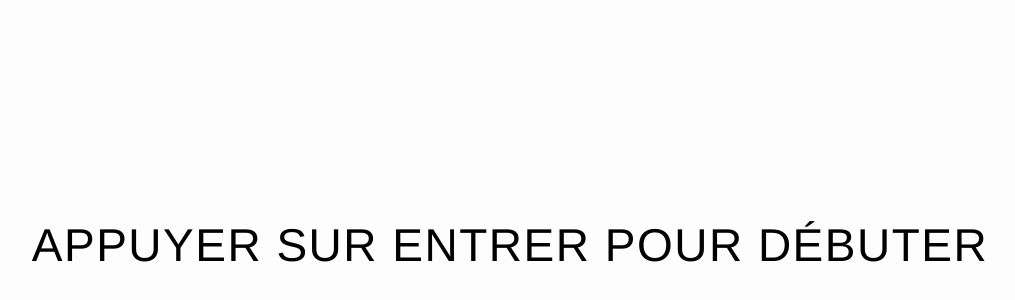
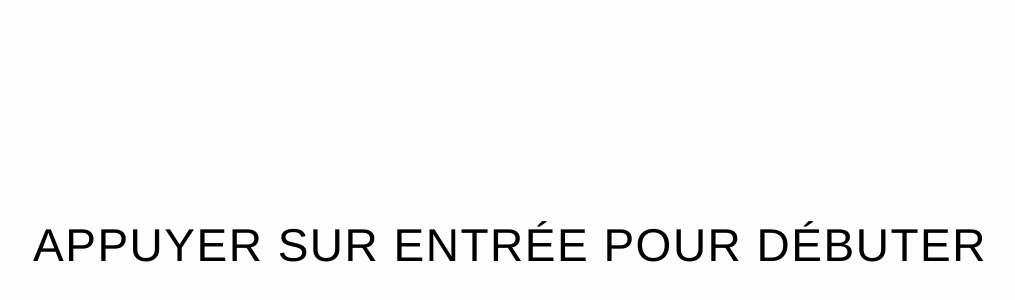
Before and after one commit to AntoineLcr/mode-d-emploi, a plain HTML site: page index.html in a window 1280 px wide. Shown: the part 98-398 px from the top of the page, without its empty margins (130-1145 px from the left). Drawn offline with Linux system fonts and the light colour scheme.

Commit message:
Update index.html

```diff
--- a/index.html
+++ b/index.html
@@ -11,7 +11,7 @@
 
 
   <div class="pageIntro">
-    <h1 class="text">APPUYER SUR ENTRER POUR DÉBUTER</h1>
+    <h1 class="text">APPUYER SUR ENTRÉE POUR DÉBUTER</h1>
   </div>
 
 <script type="text/javascript">
```
